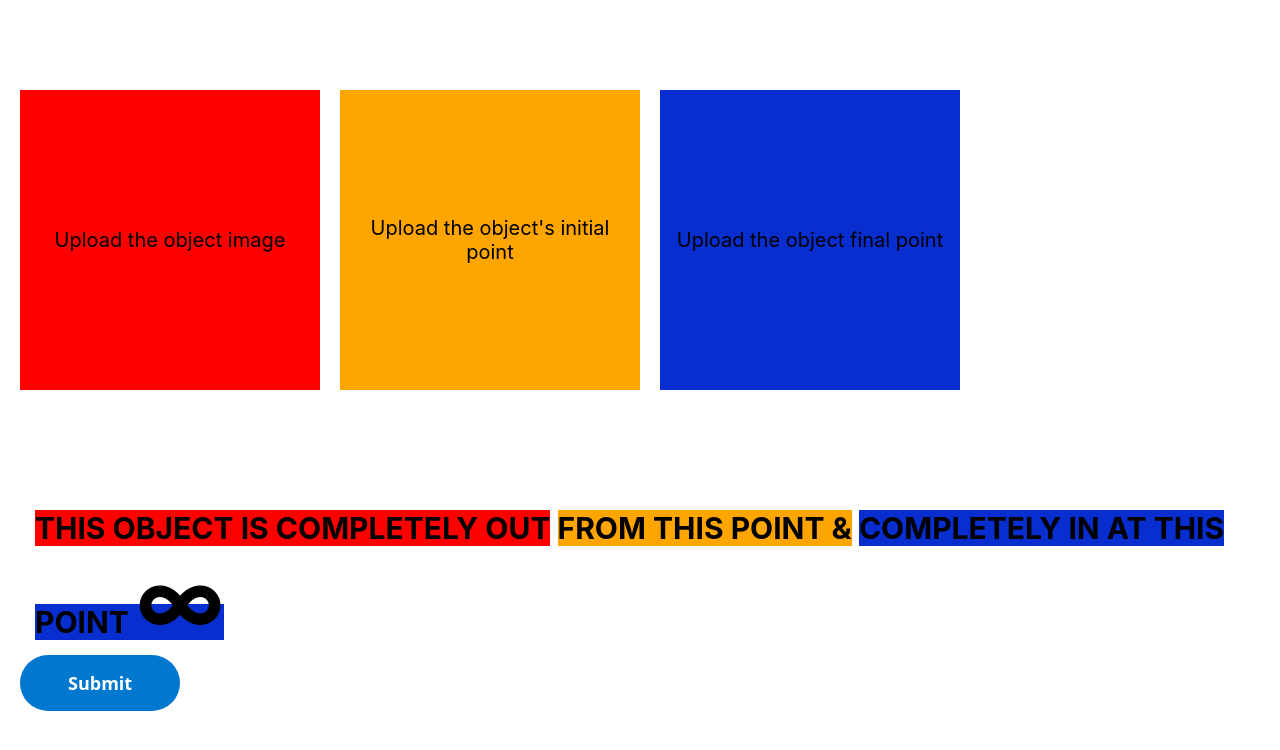
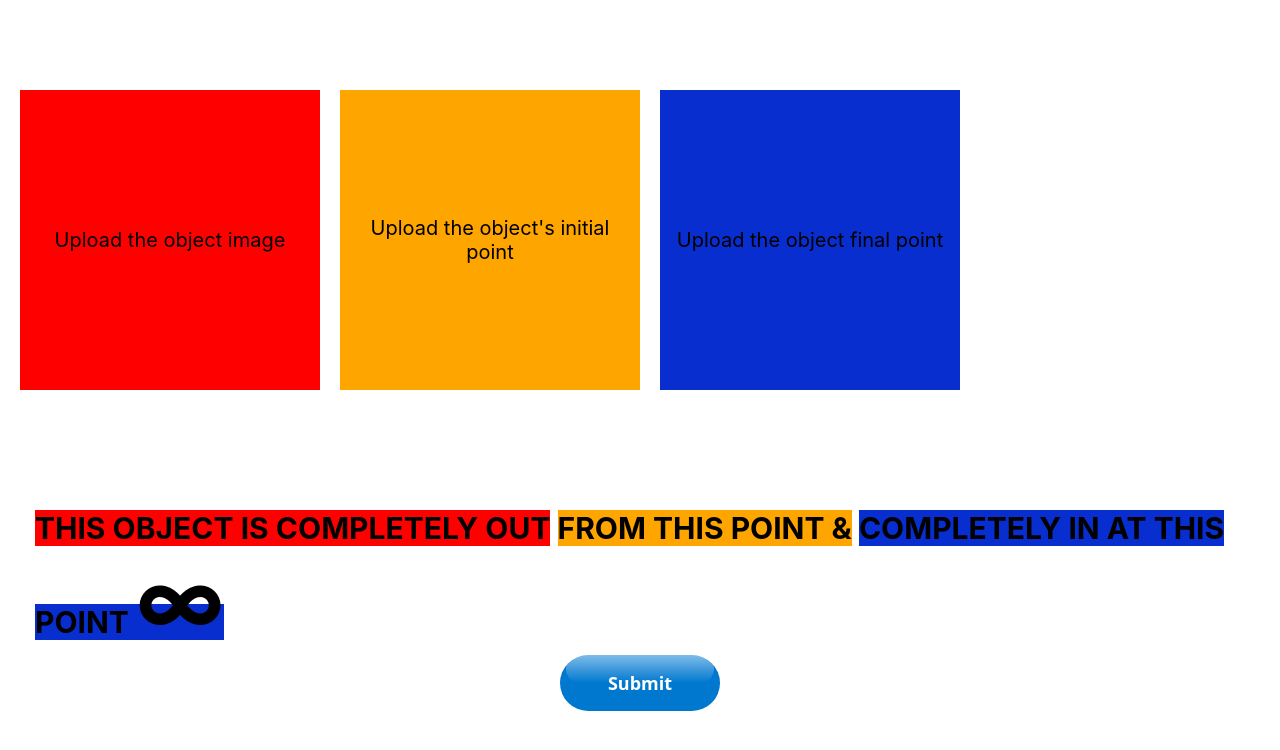
Before and after one commit to Akul-sada/objectinvisible, a React (Create React App) app: page / in a window 1280 px wide. Shown: the top 750 px of the page. Built offline with nearby package versions, Linux system fonts and the light colour scheme; the HTML template or start-up script is replaced by a standard one.

Commit message:
add alert with better logic to validate images

```diff
--- a/src/App.js
+++ b/src/App.js
@@ -1,8 +1,7 @@
-import React, { useState, useEffect } from 'react';
+import React, { useState } from 'react';
 import './App.css';
 import ImageUploadBox from './ImageUploadBox';
 import './InputSubmitButton.css';
-import Modal from './Modal'; // Import the Modal component
 
 function App() {
   const [images, setImages] = useState({
@@ -10,42 +9,33 @@ function App() {
     initialPoint: null,
     finalPoint: null,
   });
-  const [isFormValid, setIsFormValid] = useState(true);
-  const [showModal, setShowModal] = useState(false); // State to control modal visibility
 
   const handleImageUpload = (image, type) => {
     setImages((prevImages) => ({ ...prevImages, [type]: image }));
   };
 
-  useEffect(() => {
-    if (images.objectImage && images.initialPoint && images.finalPoint) {
-      setIsFormValid(true);
-    } else {
-      setIsFormValid(false);
-    }
-  }, [images]);
-
-  const onSubmit = (event) => {
-    event.preventDefault();
-
-    if (!isFormValid) {
-      setShowModal(true); // Show the modal when form is invalid
+  const handleSubmit = () => {
+    if (!images.objectImage) {
+      alert("Please upload the object image");
       return;
     }
 
-    // Proceed with the form submission
-    console.log("All required images uploaded, proceeding with submission...");
-    window.location.reload(); // Reloading for demonstration purpose
-  };
+    if (!images.initialPoint) {
+      alert("Please upload the initial point image");
+      return;
+    }
 
-  const closeModal = () => {
-    setShowModal(false); // Close the modal
+    if (!images.finalPoint) {
+      alert("Please upload the final point image");
+      return;
+    }
+
+    console.log("All images uploaded successfully!");
+    window.location.reload();
   };
 
   return (
     <div className="App">
-      <form onSubmit={onSubmit}>
-
       <div className="upload-boxes-parent">
         <ImageUploadBox
           bgColor="red"
@@ -78,14 +68,14 @@ function App() {
         </h2>
       </div>
       <div>
-          <input type="submit" className="button-71" value="Submit" />
+        <button
+          type="button"
+          className="button-71"
+          onClick={handleSubmit}
+        >
+          Submit
+        </button>
       </div>
-      </form>
-      <Modal
-        isOpen={showModal}
-        onClose={closeModal}
-        message="Please upload all the required photos before submitting the form."
-      /> {/* Include the modal */}
     </div>
   );
 }
--- a/src/Modal.css
+++ b/src/Modal.css
@@ -5,23 +5,32 @@
     left: 0;
     right: 0;
     bottom: 0;
-    background-color: rgba(0, 0, 0, 0.7); /* Semi-transparent background */
+    background-color: rgba(0, 0, 0, 0.5); /* Semi-transparent background */
     display: flex;
     justify-content: center;
     align-items: center;
-    z-index: 1000; /* Ensure the modal is on top */
+    z-index: 9999; /* Increased z-index to ensure it's on top */
   }
 
   .modal-content {
-    background: white;
+    background-color: white;
     padding: 20px;
-    border-radius: 8px;
-    text-align: center;
-    width: 300px;
+    border-radius: 5px;
+    position: relative;
+    min-width: 300px;
+    max-width: 500px;
+    box-shadow: 0 2px 10px rgba(0, 0, 0, 0.1);
   }
 
   .close-button {
+    position: absolute;
+    top: 10px;
+    right: 10px;
     cursor: pointer;
-    float: right;
     font-size: 24px;
+    padding: 5px;
   }
+
+  .close-button:hover {
+    color: red;
+  }
--- a/src/Modal.js
+++ b/src/Modal.js
@@ -4,9 +4,16 @@ import './Modal.css'; // Create a corresponding CSS file for styling
 const Modal = ({ isOpen, onClose, message }) => {
   if (!isOpen) return null; // Don't render the modal if not open
 
+  // Prevent click events from propagating through the overlay
+  const handleOverlayClick = (e) => {
+    if (e.target === e.currentTarget) {
+      onClose();
+    }
+  };
+
   return (
-    <div className="modal-overlay">
-      <div className="modal-content">
+    <div className="modal-overlay" onClick={handleOverlayClick}>
+      <div className="modal-content" onClick={e => e.stopPropagation()}>
         <span className="close-button" onClick={onClose}>&times;</span>
         <p>{message}</p>
       </div>
```
Lines whose indentation alone changed are shown as unchanged.
